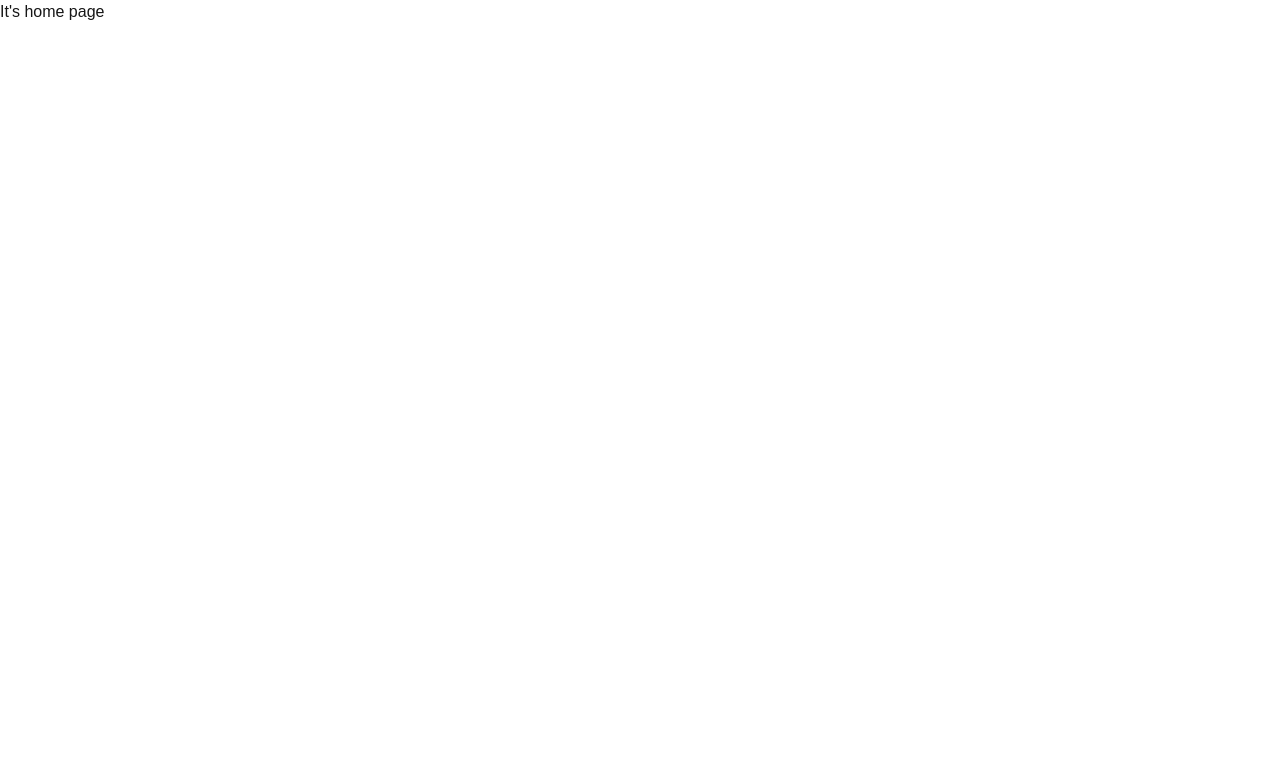
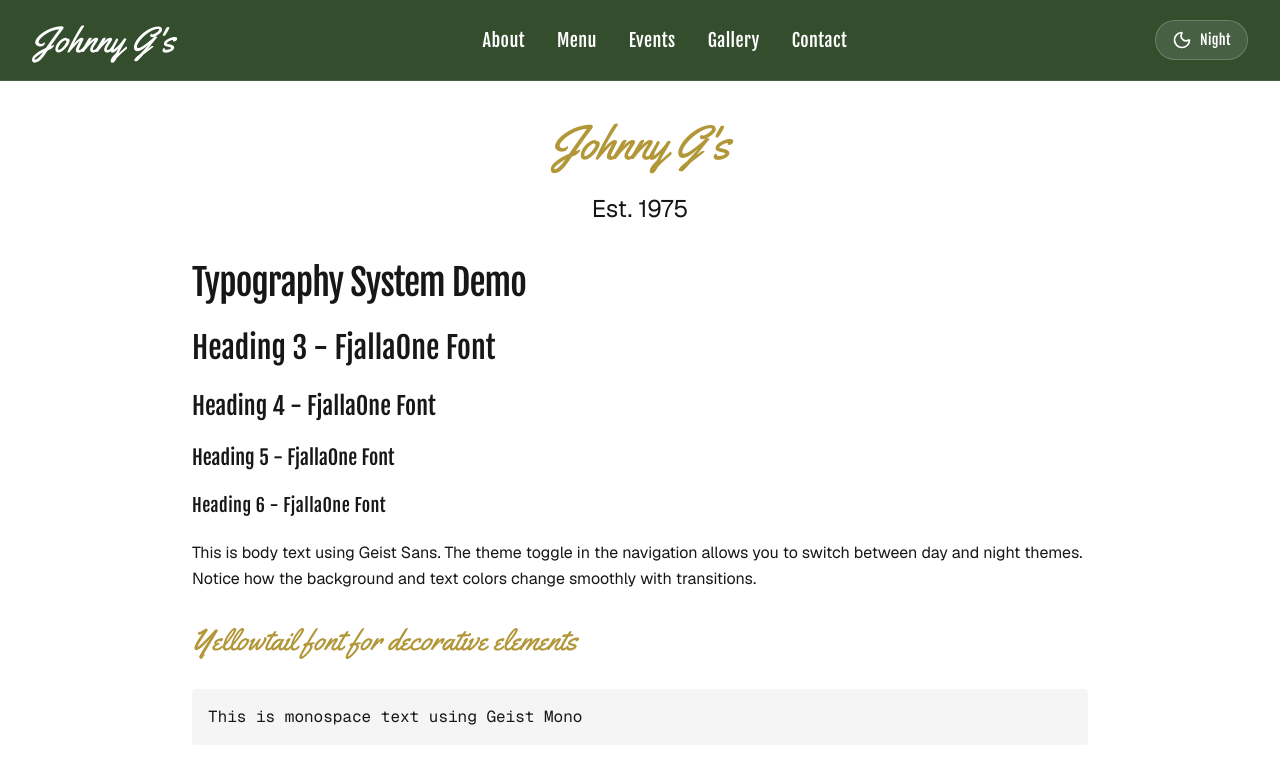
Before and after one commit to sempre-stuidos/johnny-cafe-welcome-page, a Next.js app: page / in a window 1280 px wide. Shown: the top 764 px of the page. Built offline with nearby package versions, Linux system fonts and the light colour scheme.

Commit message:
feat: base staging

```diff
--- a/src/app/globals.css
+++ b/src/app/globals.css
@@ -1,28 +1,155 @@
 @import "tailwindcss";
 
+/* Theme Variables */
 :root {
-  --background: #ffffff;
-  --foreground: #171717;
+  /* Day Theme (Default) */
+  --theme-bg-nav: #334D2D;
+  --theme-bg-primary: #ffffff;
+  --theme-bg-secondary: #f5f5f5;
+  --theme-text-primary: #FFFFFF;
+  --theme-text-body: #171717;
+  --theme-accent: #B29738;
+}
+
+[data-theme="night"] {
+  /* Night Theme */
+  --theme-bg-nav: #011A0C;
+  --theme-bg-primary: #011A0C;
+  --theme-bg-secondary: #022414;
+  --theme-text-primary: #FFFFFF;
+  --theme-text-body: #FFFFFF;
+  --theme-accent: #B29738;
 }
 
 @theme inline {
-  --color-background: var(--background);
-  --color-foreground: var(--foreground);
+  /* Colors */
+  --color-theme-bg-nav: var(--theme-bg-nav);
+  --color-theme-bg-primary: var(--theme-bg-primary);
+  --color-theme-bg-secondary: var(--theme-bg-secondary);
+  --color-theme-text-primary: var(--theme-text-primary);
+  --color-theme-text-body: var(--theme-text-body);
+  --color-theme-accent: var(--theme-accent);
+
+  /* Fonts */
   --font-sans: var(--font-geist-sans);
   --font-mono: var(--font-geist-mono);
-  --font-yellowtail: var(--font-yellowtail);
-  --font-fjalla-one: var(--font-fjalla-one);
-}
+  --font-decorative: var(--font-yellowtail);
+  --font-heading: var(--font-fjalla-one);
 
-@media (prefers-color-scheme: dark) {
-  :root {
-    --background: #0a0a0a;
-    --foreground: #ededed;
-  }
+  /* Typography Scale */
+  --font-size-xs: 0.75rem;      /* 12px */
+  --font-size-sm: 0.875rem;     /* 14px */
+  --font-size-base: 1rem;       /* 16px */
+  --font-size-lg: 1.125rem;     /* 18px */
+  --font-size-xl: 1.25rem;      /* 20px */
+  --font-size-2xl: 1.5rem;      /* 24px */
+  --font-size-3xl: 1.875rem;    /* 30px */
+  --font-size-4xl: 2.25rem;     /* 36px */
+  --font-size-5xl: 3rem;        /* 48px */
+  --font-size-6xl: 3.75rem;     /* 60px */
+  --font-size-7xl: 4.5rem;      /* 72px */
+  --font-size-8xl: 6rem;        /* 96px */
+
+  /* Line Heights */
+  --line-height-tight: 1.25;
+  --line-height-snug: 1.375;
+  --line-height-normal: 1.5;
+  --line-height-relaxed: 1.625;
+  --line-height-loose: 2;
+
+  /* Letter Spacing */
+  --letter-spacing-tighter: -0.05em;
+  --letter-spacing-tight: -0.025em;
+  --letter-spacing-normal: 0em;
+  --letter-spacing-wide: 0.025em;
+  --letter-spacing-wider: 0.05em;
+  --letter-spacing-widest: 0.1em;
 }
 
 body {
-  background: var(--background);
-  color: var(--foreground);
-  font-family: Arial, Helvetica, sans-serif;
+  background: var(--theme-bg-primary);
+  color: var(--theme-text-body);
+  font-family: var(--font-geist-sans), Arial, Helvetica, sans-serif;
+  transition: background-color 0.3s ease, color 0.3s ease;
 }
+
+/* Typography Styles */
+h1, h2, h3, h4, h5, h6 {
+  font-family: var(--font-fjalla-one), sans-serif;
+  font-weight: 400;
+  line-height: var(--line-height-tight);
+}
+
+h1 {
+  font-size: var(--font-size-5xl);
+  letter-spacing: var(--letter-spacing-tight);
+}
+
+h2 {
+  font-size: var(--font-size-4xl);
+  letter-spacing: var(--letter-spacing-tight);
+}
+
+h3 {
+  font-size: var(--font-size-3xl);
+  letter-spacing: var(--letter-spacing-normal);
+}
+
+h4 {
+  font-size: var(--font-size-2xl);
+  letter-spacing: var(--letter-spacing-normal);
+}
+
+h5 {
+  font-size: var(--font-size-xl);
+  letter-spacing: var(--letter-spacing-normal);
+}
+
+h6 {
+  font-size: var(--font-size-lg);
+  letter-spacing: var(--letter-spacing-wide);
+}
+
+/* Decorative Text (for logo, special headings) */
+.text-decorative {
+  font-family: var(--font-yellowtail), cursive;
+}
+
+/* Body Text */
+p, li, span {
+  line-height: var(--line-height-relaxed);
+}
+
+/* Code/Mono */
+code, pre {
+  font-family: var(--font-geist-mono), monospace;
+}
+
+/* Utility Classes for Theme Colors */
+.bg-theme-nav {
+  background-color: var(--theme-bg-nav);
+}
+
+.bg-theme-primary {
+  background-color: var(--theme-bg-primary);
+}
+
+.bg-theme-secondary {
+  background-color: var(--theme-bg-secondary);
+}
+
+.text-theme-primary {
+  color: var(--theme-text-primary);
+}
+
+.text-theme-body {
+  color: var(--theme-text-body);
+}
+
+.text-theme-accent {
+  color: var(--theme-accent);
+}
+
+.border-theme-accent {
+  border-color: var(--theme-accent);
+}
--- a/src/app/layout.tsx
+++ b/src/app/layout.tsx
@@ -2,6 +2,8 @@ import type { Metadata } from "next";
 import { Geist, Geist_Mono } from "next/font/google";
 import localFont from "next/font/local";
 import "./globals.css";
+import { ThemeProvider } from "@/contexts/ThemeContext";
+import Nav from "@/components/Nav";
 
 const geistSans = Geist({
   variable: "--font-geist-sans",
@@ -98,7 +100,10 @@ export default function RootLayout({
       <body
         className={`${geistSans.variable} ${geistMono.variable} ${yellowtail.variable} ${fjallaOne.variable} antialiased`}
       >
-        {children}
+        <ThemeProvider>
+          <Nav />
+          {children}
+        </ThemeProvider>
       </body>
     </html>
   );
--- a/src/app/page.tsx
+++ b/src/app/page.tsx
@@ -1,7 +1,38 @@
 export default function Home() {
   return (
-    <main>
-      <h1>It's home page</h1>
+    <main className="min-h-screen p-8 transition-colors duration-300">
+      <div className="max-w-4xl mx-auto space-y-8">
+        <div className="text-center space-y-4">
+          <h1 className="text-decorative text-6xl sm:text-8xl" style={{ color: 'var(--theme-accent)' }}>
+            Johnny G&apos;s
+          </h1>
+          <p className="text-2xl" style={{ color: 'var(--theme-text-body)' }}>
+            Est. 1975
+          </p>
+        </div>
+
+        <div className="space-y-6" style={{ color: 'var(--theme-text-body)' }}>
+          <h2>Typography System Demo</h2>
+          <h3>Heading 3 - FjallaOne Font</h3>
+          <h4>Heading 4 - FjallaOne Font</h4>
+          <h5>Heading 5 - FjallaOne Font</h5>
+          <h6>Heading 6 - FjallaOne Font</h6>
+
+          <p>
+            This is body text using Geist Sans. The theme toggle in the navigation allows you to
+            switch between day and night themes. Notice how the background and text colors change
+            smoothly with transitions.
+          </p>
+
+          <p className="text-decorative text-3xl" style={{ color: 'var(--theme-accent)' }}>
+            Yellowtail font for decorative elements
+          </p>
+
+          <div className="font-mono p-4 rounded" style={{ backgroundColor: 'var(--theme-bg-secondary)' }}>
+            <code>This is monospace text using Geist Mono</code>
+          </div>
+        </div>
+      </div>
     </main>
   );
 }
--- /dev/null
+++ b/src/components/Nav.tsx
@@ -0,0 +1,94 @@
+"use client";
+
+import Link from "next/link";
+import { useTheme } from "@/contexts/ThemeContext";
+import { Sun, Moon } from "lucide-react";
+import { cn } from "@/lib/utils";
+import { navLinks } from "@/data/navigation";
+
+export default function Nav() {
+  const { theme, toggleTheme } = useTheme();
+
+  return (
+    <nav
+      className={cn(
+        "sticky top-0 z-50 w-full transition-colors duration-300",
+        "border-b border-white/10"
+      )}
+      style={{
+        backgroundColor: theme === "day" ? "#334D2D" : "#011A0C",
+      }}
+    >
+      <div className="max-w-7xl mx-auto px-4 sm:px-6 lg:px-8">
+        <div className="flex items-center justify-between h-16 sm:h-20">
+          {/* Logo */}
+          <Link
+            href="/"
+            className="text-decorative text-3xl sm:text-4xl text-white hover:opacity-80 transition-opacity"
+          >
+            Johnny G&apos;s
+          </Link>
+
+          {/* Navigation Links */}
+          <div className="hidden md:flex items-center space-x-8">
+            {navLinks.map((link) => (
+              <Link
+                key={link.href}
+                href={link.href}
+                className={cn(
+                  "text-white font-heading text-lg tracking-wide",
+                  "hover:text-[#B29738] transition-colors duration-200",
+                  "relative after:absolute after:bottom-0 after:left-0 after:h-[2px]",
+                  "after:w-0 after:bg-[#B29738] after:transition-all after:duration-300",
+                  "hover:after:w-full"
+                )}
+              >
+                {link.label}
+              </Link>
+            ))}
+          </div>
+
+          {/* Theme Toggle */}
+          <button
+            onClick={toggleTheme}
+            className={cn(
+              "flex items-center gap-2 px-4 py-2 rounded-full",
+              "bg-white/10 hover:bg-white/20 transition-all duration-300",
+              "border border-white/20 hover:border-white/40",
+              "text-white font-heading text-sm tracking-wide"
+            )}
+            aria-label={`Switch to ${theme === "day" ? "night" : "day"} theme`}
+          >
+            {theme === "day" ? (
+              <>
+                <Moon className="w-5 h-5" />
+                <span className="hidden sm:inline">Night</span>
+              </>
+            ) : (
+              <>
+                <Sun className="w-5 h-5" />
+                <span className="hidden sm:inline">Day</span>
+              </>
+            )}
+          </button>
+        </div>
+
+        {/* Mobile Navigation */}
+        <div className="md:hidden flex items-center justify-center space-x-6 pb-4">
+          {navLinks.map((link) => (
+            <Link
+              key={link.href}
+              href={link.href}
+              className={cn(
+                "text-white font-heading text-sm tracking-wide",
+                "hover:text-[#B29738] transition-colors duration-200"
+              )}
+            >
+              {link.label}
+            </Link>
+          ))}
+        </div>
+      </div>
+    </nav>
+  );
+}
--- /dev/null
+++ b/src/contexts/ThemeContext.tsx
@@ -0,0 +1,39 @@
+"use client";
+
+import React, { createContext, useContext, useState, useEffect } from "react";
+
+type Theme = "day" | "night";
+
+interface ThemeContextType {
+  theme: Theme;
+  toggleTheme: () => void;
+}
+
+const ThemeContext = createContext<ThemeContextType | undefined>(undefined);
+
+export function ThemeProvider({ children }: { children: React.ReactNode }) {
+  const [theme, setTheme] = useState<Theme>("day");
+
+  useEffect(() => {
+    // Apply theme to document root
+    document.documentElement.setAttribute("data-theme", theme);
+  }, [theme]);
+
+  const toggleTheme = () => {
+    setTheme((prevTheme) => (prevTheme === "day" ? "night" : "day"));
+  };
+
+  return (
+    <ThemeContext.Provider value={{ theme, toggleTheme }}>
+      {children}
+    </ThemeContext.Provider>
+  );
+}
+
+export function useTheme() {
+  const context = useContext(ThemeContext);
+  if (context === undefined) {
+    throw new Error("useTheme must be used within a ThemeProvider");
+  }
+  return context;
+}
--- /dev/null
+++ b/src/data/navigation.ts
@@ -0,0 +1,7 @@
+export const navLinks = [
+  { href: "/about", label: "About" },
+  { href: "/menu", label: "Menu" },
+  { href: "/events", label: "Events" },
+  { href: "/gallery", label: "Gallery" },
+  { href: "/contact", label: "Contact" },
+];
```
